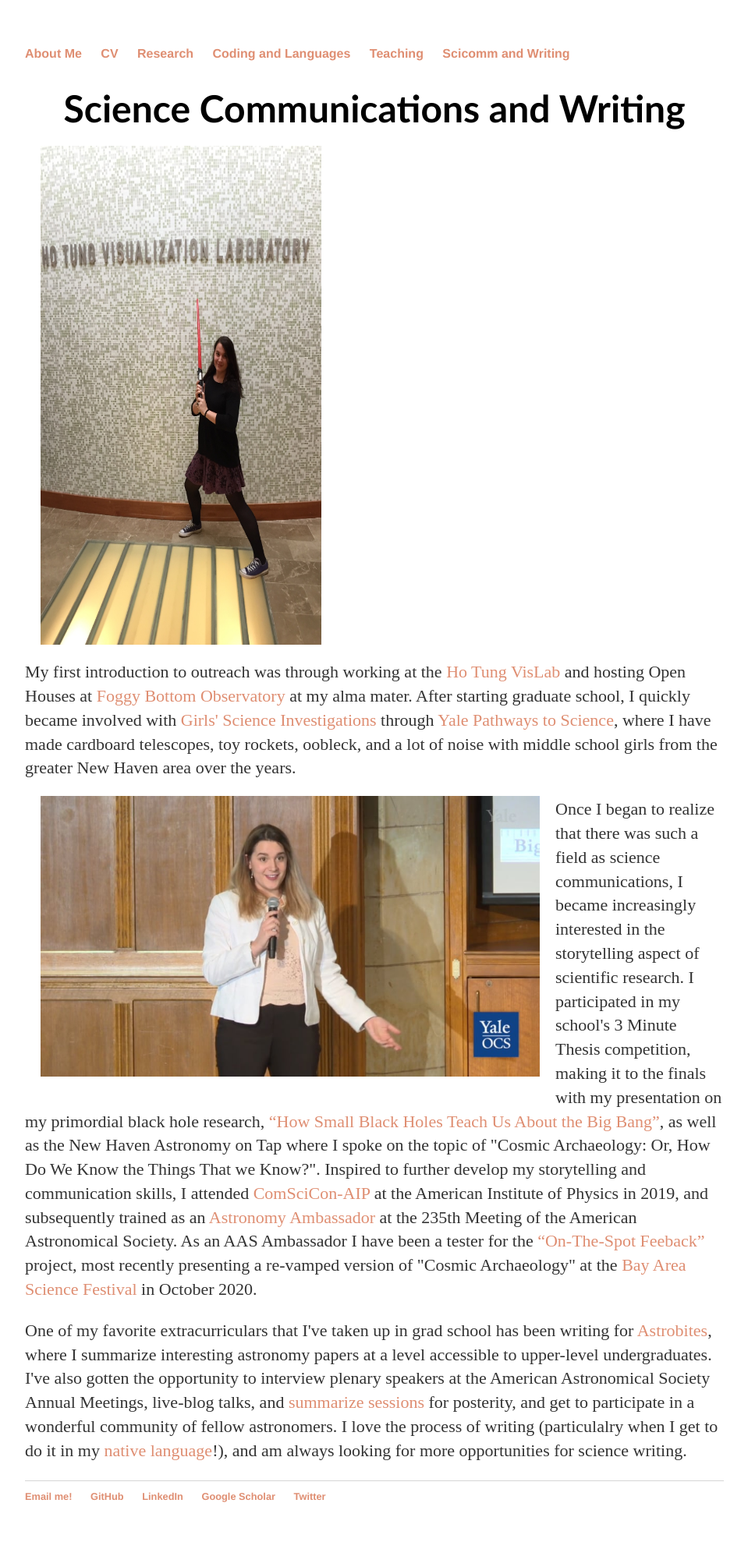
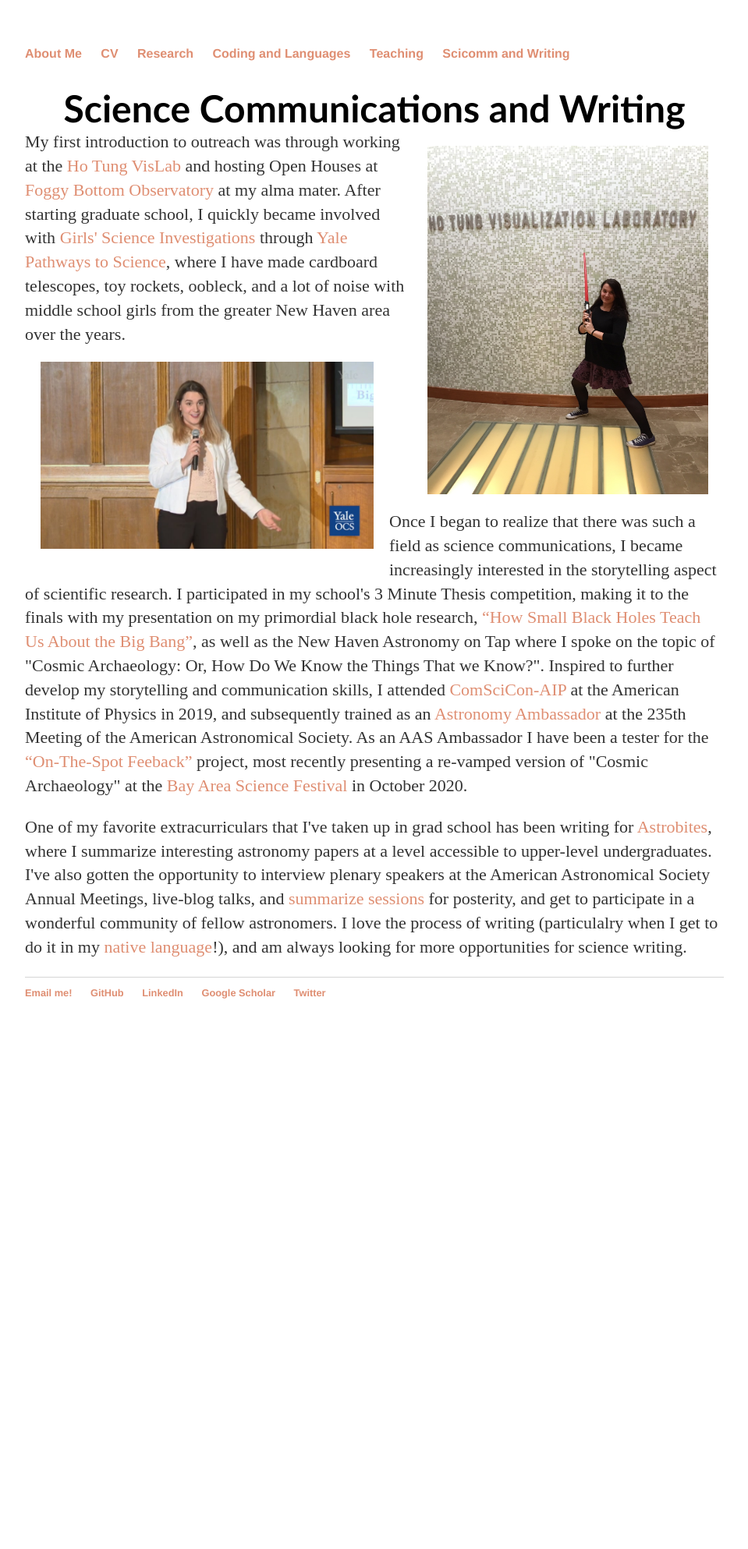
Before and after one commit to lunazagor/lunazagor.github.io, a Jekyll site: the page built from sci-wri/index.html, in a window 1280 px wide. Shown: the whole page at 78% size, without its empty margins (160-1119 px from the left). Built offline with Jekyll 4.4.1, drawn with Linux system fonts in a browser that asks for light colours; after the commit the page ends 1341 px from its top, so only the background shows below that.

Commit message:
Update index.html

```diff
--- a/sci-wri/index.html
+++ b/sci-wri/index.html
@@ -14,6 +14,11 @@ title: Sci-Wri
 
 	.TextWrapLeft {
 		float: left;
+		margin: 20 px;
+	}
+
+	.TextWrapRight {
+		float: right;
 		margin: 20 px;
 	}
 
@@ -36,7 +41,7 @@ title: Sci-Wri
 
 <h1 style="text-align:center;font-family:optima;margin-bottom:0.0em"> Science Communications and Writing </h1>
 
-	<img class="TextWrapRight" src="vislab.jpeg" width="360" height="640" style="cursor:pointe;vertical-align:middle;margin:20px"/>
+	<img class="TextWrapRight" src="vislab.jpeg" width="360" height="447" style="cursor:pointe;vertical-align:middle;margin:20px"/>
 
 <!-- <div class="TextWrapLeft" onclick="this.nextElementSibling.style.display='block'; this.style.display='none'; padding=10px;">
    <img class="TextWrapLeft" padding="10px" src="video-preview.jpg" width="640" height="360" style="cursor:pointer" />
@@ -49,7 +54,7 @@ title: Sci-Wri
 <div class="blurb">
 <p style="text-align:left;font-size:22px; display: inline"> My first introduction to outreach was through working at the <a href="https://www.colgate.edu/about/campus-facilities/ho-tung-visualization-laboratory">Ho Tung VisLab</a> and hosting Open Houses at <a href="http://observatory.colgate.edu/">Foggy Bottom Observatory</a> at my alma mater. After starting graduate school, I quickly became involved with <a href="https://gsi.yale.edu/">Girls' Science Investigations</a> through <a href="https://onha.yale.edu/pathways-science">Yale Pathways to Science</a>, where I have made cardboard telescopes, toy rockets, oobleck, and a lot of noise with middle school girls from the greater New Haven area over the years. </p>
 
-<a href="https://www.youtube.com/watch?v=jih2YGyLUsg"><img class="TextWrapLeft" src="video-preview.jpg" width="640" height="360" style="cursor:pointe;vertical-align:middle;margin:20px"/></a>
+<a href="https://www.youtube.com/watch?v=jih2YGyLUsg"><img class="TextWrapLeft" src="video-preview.jpg" width="427" height="240" style="cursor:pointe;vertical-align:middle;margin:20px"/></a>
 
 <p style="text-align:left;font-size:22px"> Once I began to realize that there was such a field as science communications, I became increasingly interested in the storytelling aspect of scientific research. I participated in my school's 3 Minute Thesis competition, making it to the finals with my presentation on my primordial black hole research, <a href="https://ocs.yale.edu/videos/3-minute-thesis-competition-2019-finalist-luna-zagorac-how-small-black-holes-teach-us-about-the-big-bang/">“How Small Black Holes Teach Us About the Big Bang”</a>, as well as the New Haven Astronomy on Tap where I spoke on the topic of "Cosmic Archaeology: Or, How Do We Know the Things That we Know?". Inspired to further develop my storytelling and communication skills, I attended <a href="https://comscicon.com/comscicon-aip-2019">ComSciCon-AIP</a> at the American Institute of Physics in 2019, and subsequently trained as an <a href="https://aas.org/education/aas-astronomy-ambassadors-program">Astronomy Ambassador</a> at the 235th Meeting of the American Astronomical Society. As an AAS Ambassador I have been a tester for the <a href="https://astrosociety.org/education-outreach/higher-education-and-early-professionals/higher-education-and-early-professionals.html">“On-The-Spot Feeback”</a> project, most recently presenting a re-vamped version of "Cosmic Archaeology" at the <a href="https://www.bayareasciencefestival2020.org/">Bay Area Science Festival</a> in October 2020. </p>
 <p style="text-align:left;font-size:22px"> One of my favorite extracurriculars that I've taken up in grad school has been writing for <a href="https://astrobites.org/author/lzagorac/">Astrobites</a>, where I summarize interesting astronomy papers at a level accessible to upper-level undergraduates. I've also gotten the opportunity to interview plenary speakers at the American Astronomical Society Annual Meetings, live-blog talks, and <a href="https://astrobites.org/?s=aas+236">summarize sessions</a> for posterity, and get to participate in a wonderful community of fellow astronomers. I love the process of writing (particulalry when I get to do it in my <a href="https://astrobites.org/2020/09/26/astrobites-goes-multi-lingual/">native language</a>!), and am always looking for more opportunities for science writing.</p>
```
